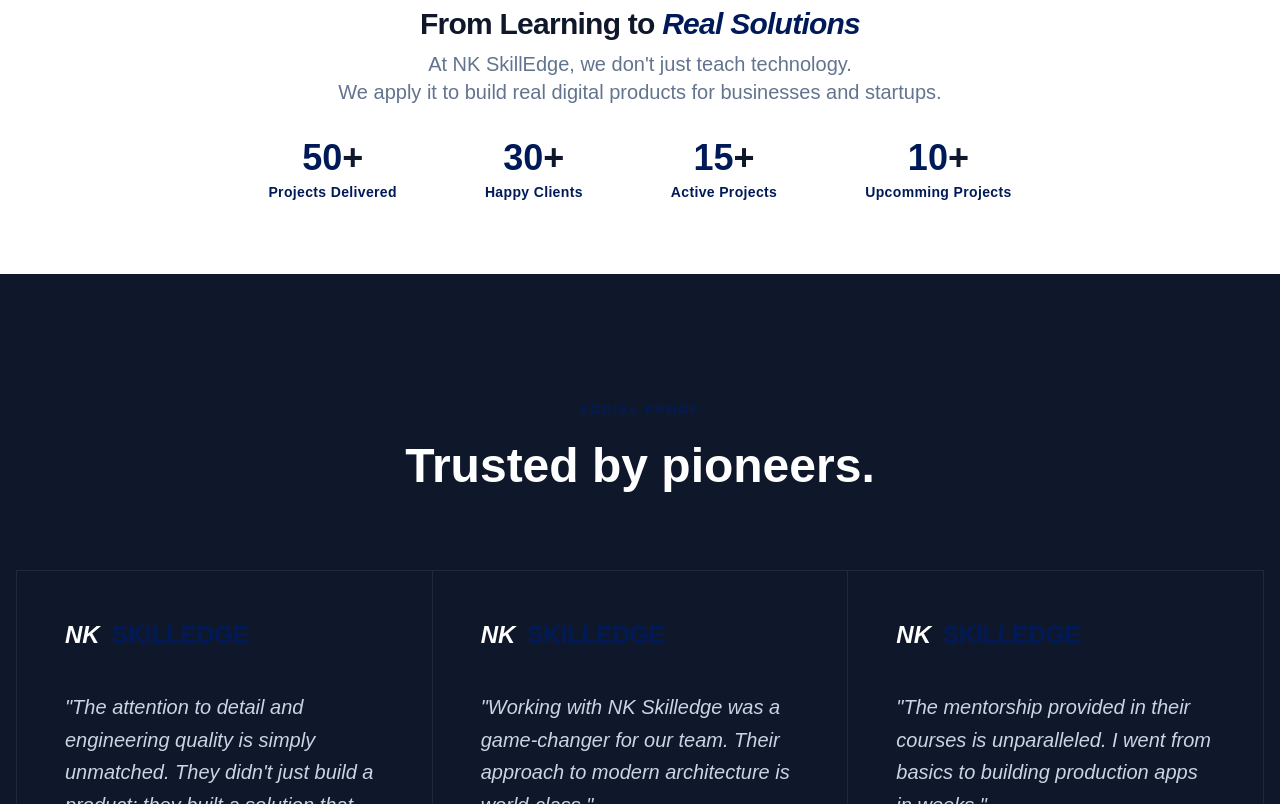
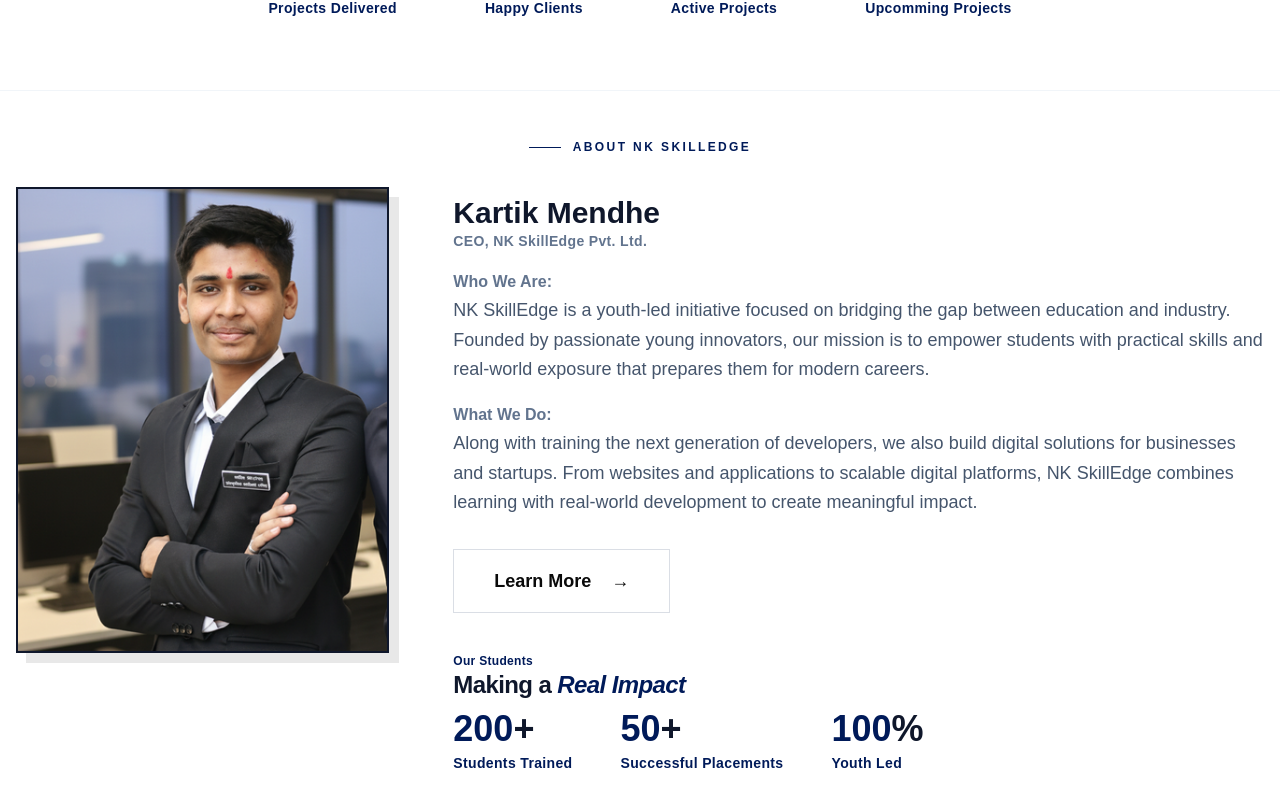
Before and after one commit to sandeshlawhale/nk-skilledge, a React app in the folder frontend/: page / in a window 1280 px wide. Shown: the part 2916-3720 px from the top of the page. Built offline with nearby package versions, Linux system fonts and the light colour scheme; the HTML template or start-up script is replaced by a standard one.

Commit message:
Sandesh | Feat(about): added the short about us seciton in homepage

```diff
--- a/frontend/src/routes/_public.index.jsx
+++ b/frontend/src/routes/_public.index.jsx
@@ -96,7 +96,7 @@
               </div>
             ))}
           </div>
-          <div className="max-w-7xl mx-auto flex flex-col items-center text-center space-y-2">
+          {/* <div className="max-w-7xl mx-auto flex flex-col items-center text-center space-y-2">
             <div className="text-center">
               <p className="font-bold text-xs tracking-wide text-primary capitalize mb-2">Our Students</p>
               <h2 className="text-3xl md:text-4xl font-bold text-slate-900 tracking-tight">Making a <span className="text-primary italic">Real Impact</span></h2>
@@ -120,7 +120,7 @@
                 </div>
               ))}
             </div>
-          </div>
+          </div> */}
         </div>
       </section>
 
@@ -226,6 +226,86 @@
         </div>
       </section>
 
+      {/* 3.5 About NK SkillEdge Section */}
+      <section className="w-full max-w-7xl py-12 px-4 mx-auto border-t border-slate-100">
+        {/* Section Header */}
+        <div className="mb-8 flex items-center gap-3 w-full justify-center">
+          <div className="h-px w-8 bg-primary"></div>
+          <p className="font-bold text-xs tracking-[0.2em] text-primary uppercase">About NK SkillEdge</p>
+        </div>
+
+        <div className="grid grid-cols-1 md:grid-cols-3 gap-16 items-start">
+          {/* Left Column: Image (1/3 width) */}
+          <div className='md:col-span-1 shadow-[10px_10px_0px_0px_rgba(0,0,0,0.09)]'>
+            <div className="border-2 border-slate-900 bg-white overflow-hidden">
+              <img
+                src="/Kartik-CEO.png"
+                alt="Kartik Mendhe - CEO"
+                className="w-full aspect-4/5 object-cover transition-all duration-700"
+              />
+            </div>
+          </div>
+
+          {/* Right Column: Content (2/3 width) */}
+          <div className="md:col-span-2 flex flex-col space-y-4">
+            <div className="pt-2">
+              <h3 className="text-3xl font-black text-slate-900">Kartik Mendhe</h3>
+              <p className="text-slate-500 text-sm font-semibold capitalize tracking-wide">CEO, NK SkillEdge Pvt. Ltd.</p>
+            </div>
+
+            <div className="space-y-4 text-lg font-medium text-slate-600 leading-relaxed">
+              <span className="font-bold text-slate-500 text-base">Who We Are:</span>
+              <p>
+                NK SkillEdge is a youth-led initiative focused on bridging the gap between education and industry.
+                Founded by passionate young innovators, our mission is to empower students with practical skills and real-world exposure
+                that prepares them for modern careers.
+              </p>
+              <span className="font-bold text-slate-500 text-base">What We Do:</span>
+              <p>
+                Along with training the next generation of developers, we also build digital solutions for businesses and startups.
+                From websites and applications to scalable digital platforms, NK SkillEdge combines learning with real-world development
+                to create meaningful impact.
+              </p>
+            </div>
+
+            <div className="pt-4">
+              <Link to="/about">
+                <Button variant="outline" size="hero" className="group">
+                  Learn More
+                  <span className="ml-2 transition-transform group-hover:translate-x-1">→</span>
+                </Button>
+              </Link>
+            </div>
+
+            <div className="w-full max-w-7xl mx-auto flex flex-col space-y-2 pt-6">
+              <div className="">
+                <p className="font-bold text-xs tracking-wide text-primary capitalize">Our Students</p>
+                <h2 className="text-3xl md:text-2xl font-semibold text-slate-900 tracking-tight">Making a <span className="text-primary italic">Real Impact</span></h2>
+              </div>
+
+              <div className="flex flex-col sm:flex-row gap-12 w-full sm:w-auto">
+                {impacts.map((stat, i) => (
+                  <div key={i} className="">
+                    <p className="text-4xl font-black text-slate-900 mb-1">
+                      <CountUp
+                        from={0}
+                        to={stat.number}
+                        direction="up"
+                        duration={0.5}
+                        className="text-primary"
+                        startWhen={true}
+                        separator=""
+                      />{i == 2 ? "%" : "+"}
+                    </p>
+                    <p className="text-sm font-semibold text-primary capitalize tracking-wide">{stat.label}</p>
+                  </div>
+                ))}
+              </div>
+            </div>
+          </div>
+        </div>
+      </section>
+
       {/* 4. Customer Testimonials */}
       <section className="py-32 bg-slate-900 px-4">
         <div className="container mx-auto">
```
